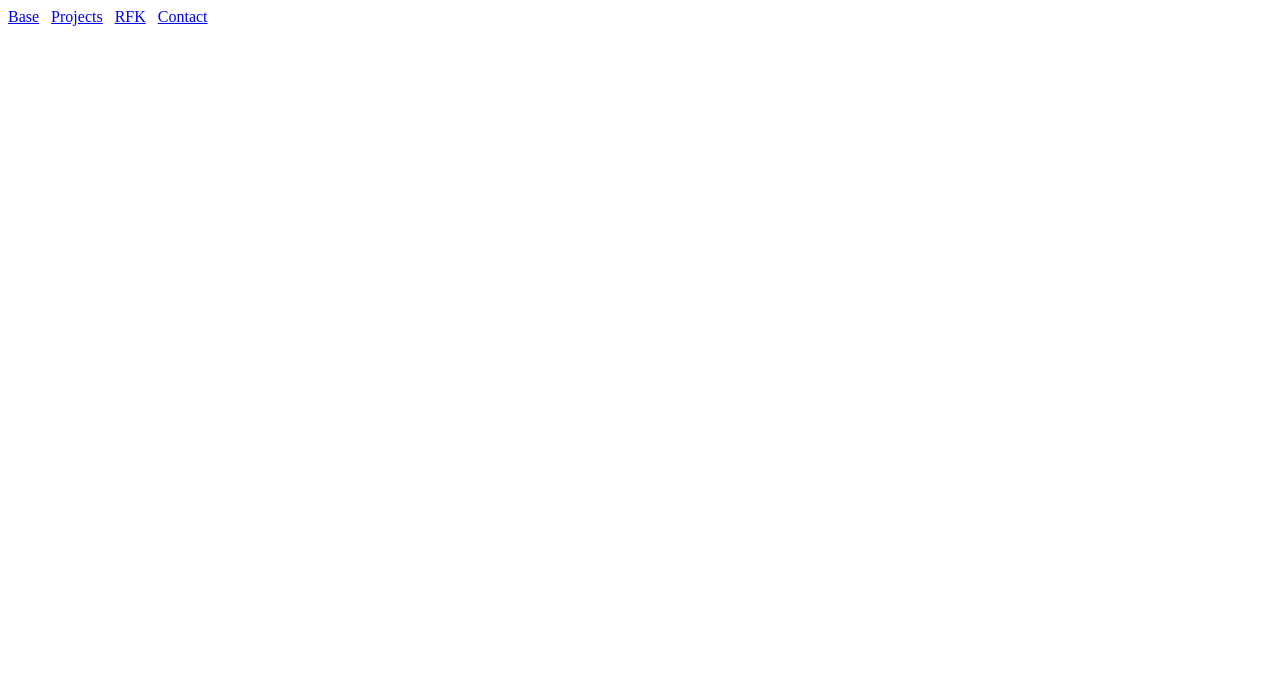
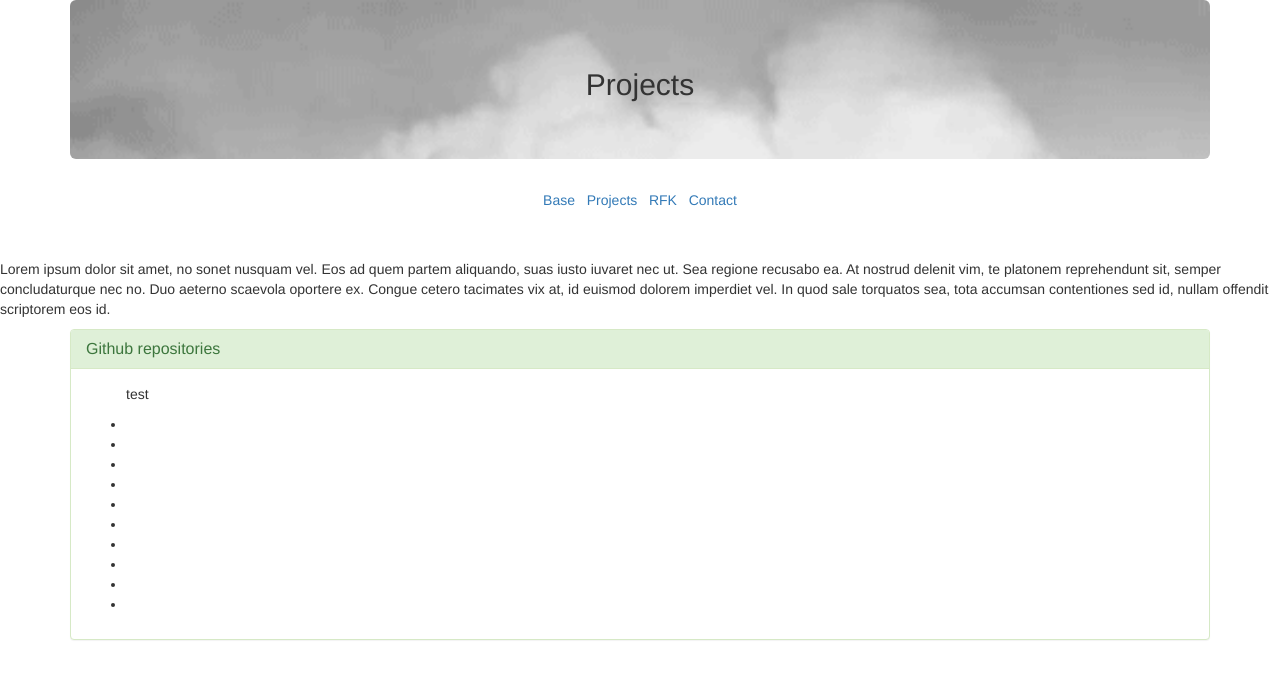
Before and after one commit to Robbiekruszynski/RK-build, a plain HTML site: page github.html in a window 1280 px wide. Drawn offline with Linux system fonts and the light colour scheme.

Commit message:
add panel and container for github.html

```diff
--- a/css/styles.css
+++ b/css/styles.css
@@ -15,9 +15,9 @@
 }
 
 a:hover{
-  color:black;
+  color:lightblue;
 }
 
-a:active: {
+a:active {
   color:grey;
 }
--- a/github.html
+++ b/github.html
@@ -1,10 +1,18 @@
 <!DOCTYPE html>
 <html>
   <head>
+    <link href="css/bootstrap.css" rel="stylesheet" type="text/css">
+    <link href="css/styles.css" rel="stylesheet" type="text/css">
+
     <meta charset="utf-8">
-    <title></title>
+    <title>Portfolio</title>
   </head>
   <body>
+    <div class="container">
+      <div class="jumbotron">
+        <h2>Projects</h2>
+      </div>
+        <div v class="navbar">
           <a href="index.html">Base</a>
             &nbsp;
           <a href="github.html">Projects</a>
@@ -12,6 +20,30 @@
           <a href="personal.html">RFK</a>
             &nbsp;
           <a href="contact.html">Contact</a>
-
+        </div>
+      </div>
+          <p>Lorem ipsum dolor sit amet, no sonet nusquam vel. Eos ad quem partem aliquando, suas iusto iuvaret nec ut. Sea regione recusabo ea. At nostrud delenit vim, te platonem reprehendunt sit, semper concludaturque nec no. Duo aeterno scaevola oportere ex. Congue cetero tacimates vix at, id euismod dolorem imperdiet vel. In quod sale torquatos sea, tota accumsan contentiones sed id, nullam offendit scriptorem eos id.</p>
+        <div class="container">
+            <div class="panel panel-success">
+            <div class="panel-heading">
+              <h2 class="panel-title">Github repositories</h2>
+            </div>
+            <div class="panel-body">
+             <ul>
+               <p>test</p>
+               <li></li>
+               <li></li>
+               <li></li>
+               <li></li>
+               <li></li>
+               <li></li>
+               <li></li>
+               <li></li>
+               <li></li>
+               <li></li>
+             </ul>
+           </div>
+         </div>
+       </div>
   </body>
 </html>
```
Also changed, not shown: contact.html (+12 -2 lines), index.html (+1 -1 lines), personal.html (+12 -1 lines). Lines whose indentation alone changed are shown as unchanged.
